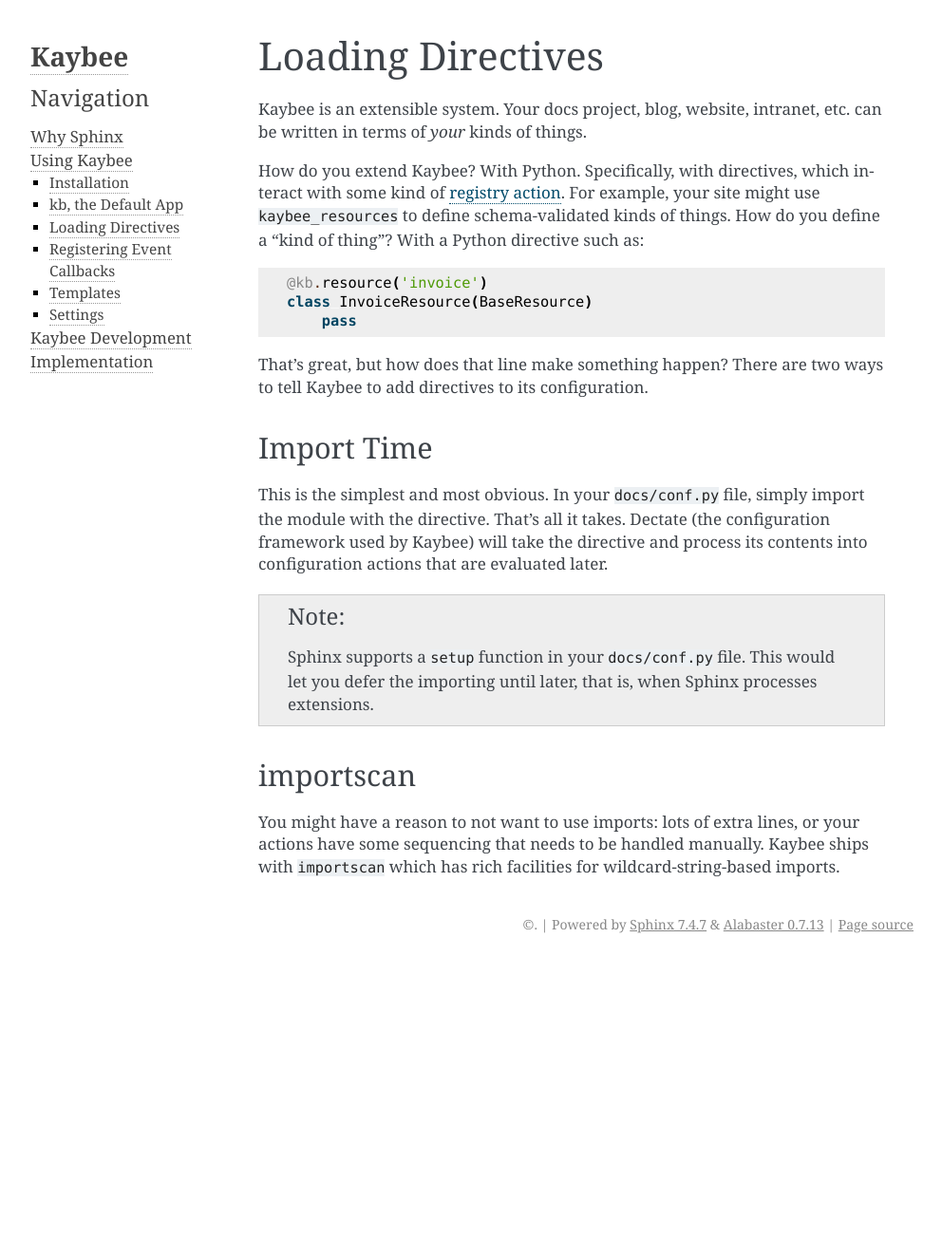
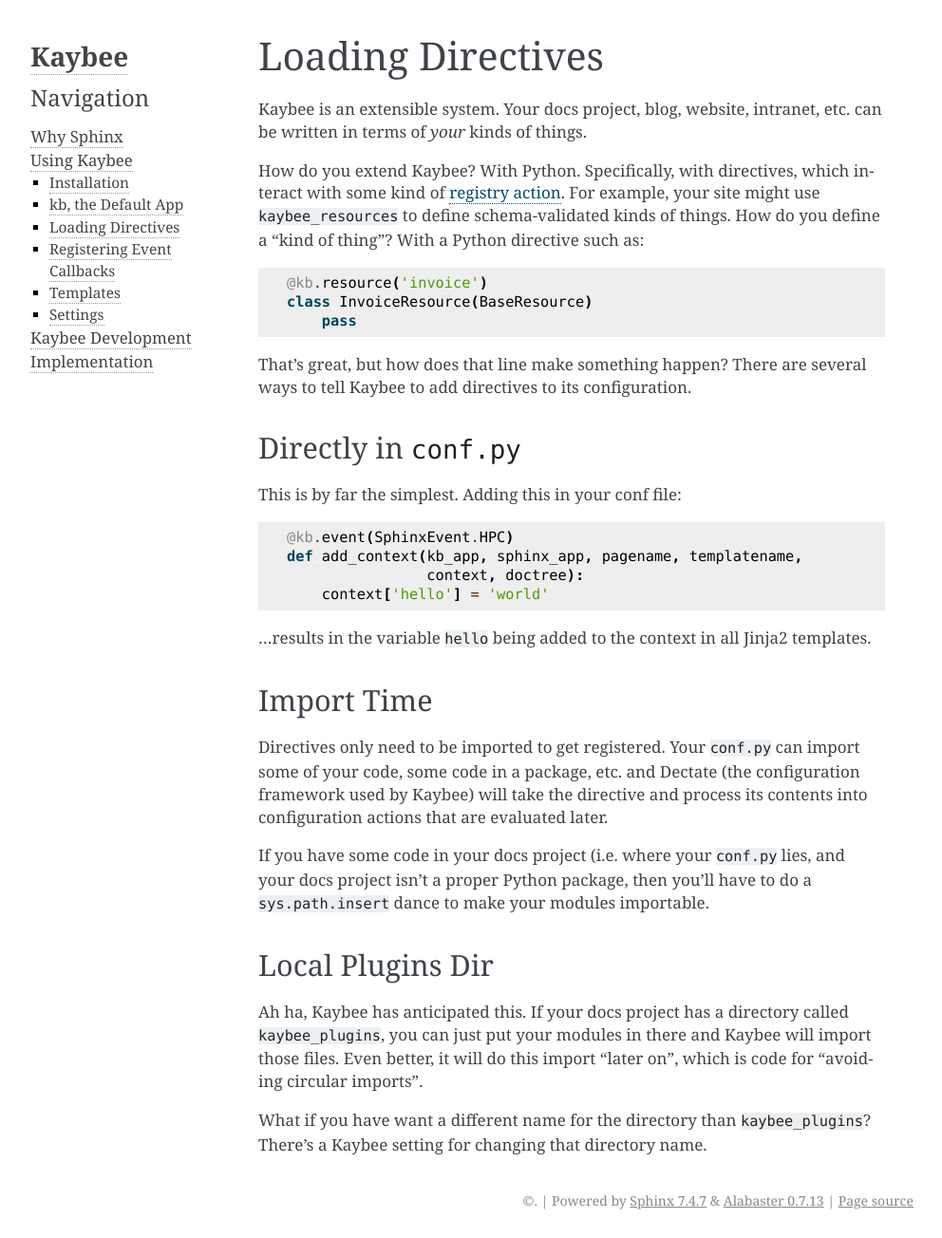
Before and after one commit to pauleveritt/kaybee, a Sphinx documentation site: the page built from docs/using/loading_directives.rst, in a window 1280 px wide. Shown: the whole page at 95% size, without its empty margins (148-1140 px from the left). Built offline with Sphinx 7.4.7, drawn with Linux system fonts in a browser that asks for light colours; before the commit the page ends 1013 px from its top, so only the background shows below that.

Commit message:
chg: Add some docs about import.

```diff
--- a/docs/using/loading_directives.rst
+++ b/docs/using/loading_directives.rst
@@ -17,27 +17,45 @@
     class InvoiceResource(BaseResource)
         pass
 
-That's great, but how does that line make something happen? There are two
+That's great, but how does that line make something happen? There are several
 ways to tell Kaybee to add directives to its configuration.
+
+Directly in ``conf.py``
+=======================
+
+
+This is by far the simplest. Adding this in your conf file:
+
+.. code-block:: python
+
+    @kb.event(SphinxEvent.HPC)
+    def add_context(kb_app, sphinx_app, pagename, templatename,
+                    context, doctree):
+        context['hello'] = 'world'
+
+...results in the variable ``hello`` being added to the context in all Jinja2
+templates.
 
 Import Time
 ===========
 
-This is the simplest and most obvious. In your ``docs/conf.py`` file, simply
-import the module with the directive. That's all it takes. Dectate (the
+Directives only need to be imported to get registered. Your ``conf.py`` can
+import some of your code, some code in a package, etc. and Dectate (the
 configuration framework used by Kaybee) will take the directive and process
 its contents into configuration actions that are evaluated later.
 
-.. note::
+If you have some code in your docs project (i.e. where your ``conf.py`` lies,
+and your docs project isn't a proper Python package, then you'll have to
+do a ``sys.path.insert`` dance to make your modules importable.
 
-    Sphinx supports a ``setup`` function in your ``docs/conf.py`` file. This
-    would let you defer the importing until later, that is, when Sphinx
-    processes extensions.
+Local Plugins Dir
+=================
 
-importscan
-==========
+Ah ha, Kaybee has anticipated this. If your docs project has a directory
+called ``kaybee_plugins``, you can just put your modules in there and
+Kaybee will import those files. Even better, it will do this import "later
+on", which is code for "avoiding circular imports".
 
-You might have a reason to not want to use imports: lots of extra lines, or
-your actions have some sequencing that needs to be handled manually. Kaybee
-ships with ``importscan`` which has rich facilities for wildcard-string-based
-imports.
+What if you have want a different name for the directory than
+``kaybee_plugins``? There's a Kaybee setting for changing that directory
+name.
```
Also changed, not shown: docs/conf.py (line endings or trailing spaces).
